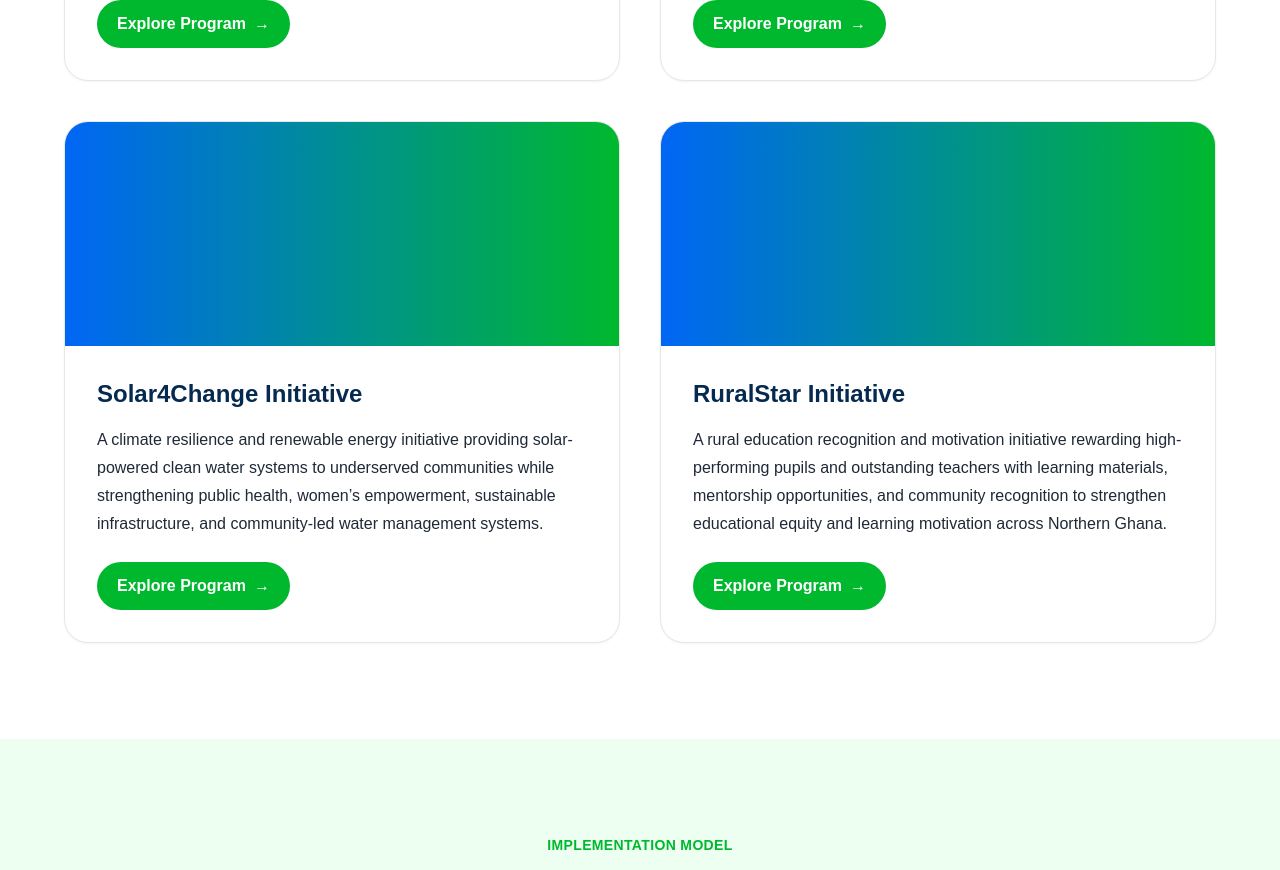
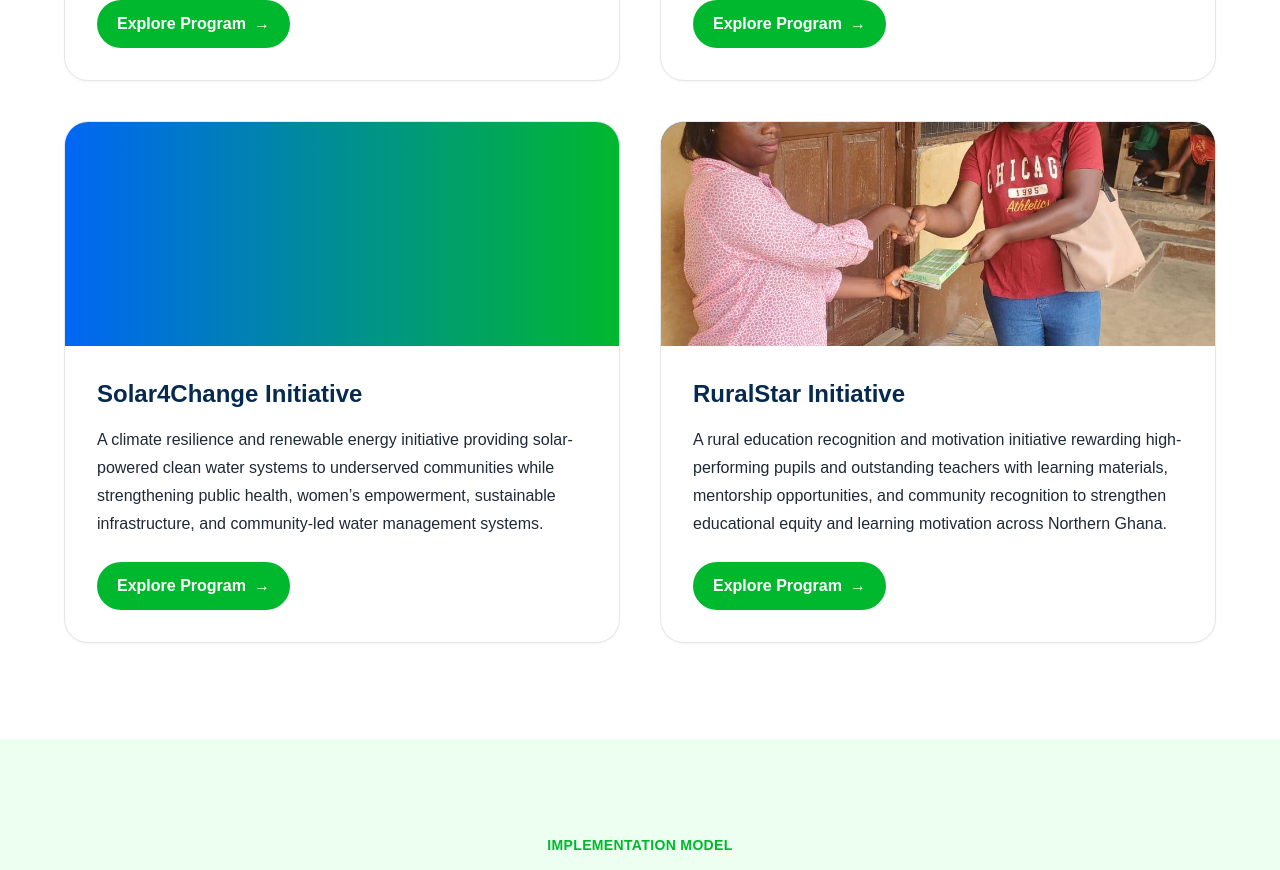
Before and after one commit to rashidasp28/isir-ghana-website, a Next.js app: page /programs in a window 1280 px wide. Shown: the part 2140-3010 px from the top of the page. Built offline with nearby package versions, Linux system fonts and the light colour scheme.

Commit message:
Add RuralStar initiative image to program card

```diff
--- a/app/programs/page.tsx
+++ b/app/programs/page.tsx
@@ -43,6 +43,9 @@ const programs = [
     title: 'RuralStar Initiative',
     description:
       'A rural education recognition and motivation initiative rewarding high-performing pupils and outstanding teachers with learning materials, mentorship opportunities, and community recognition to strengthen educational equity and learning motivation across Northern Ghana.',
+    imageSrc: '/images/programs/ruralstar.JPG',
+    imageAlt:
+      'RuralStar Initiative education recognition and motivation activity supporting pupils and teachers in Northern Ghana.',
   },
 ]
 
```
